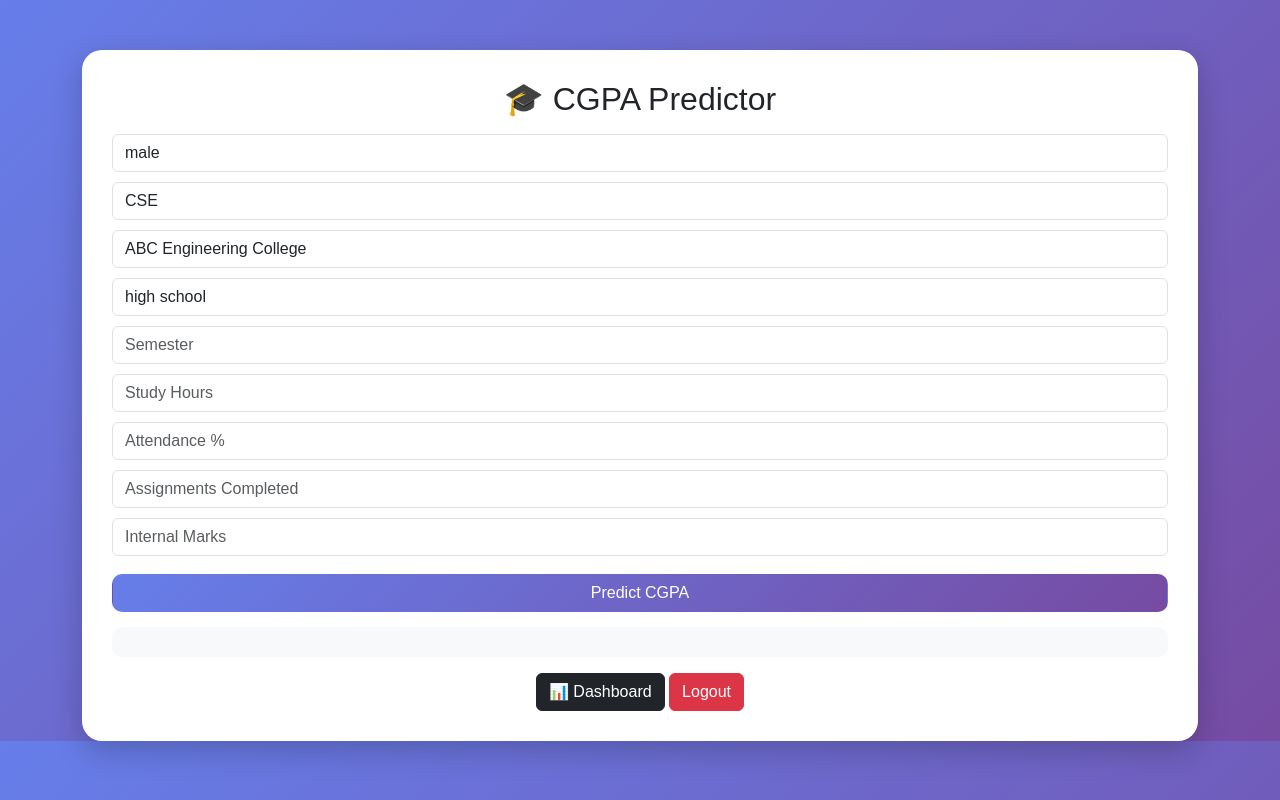
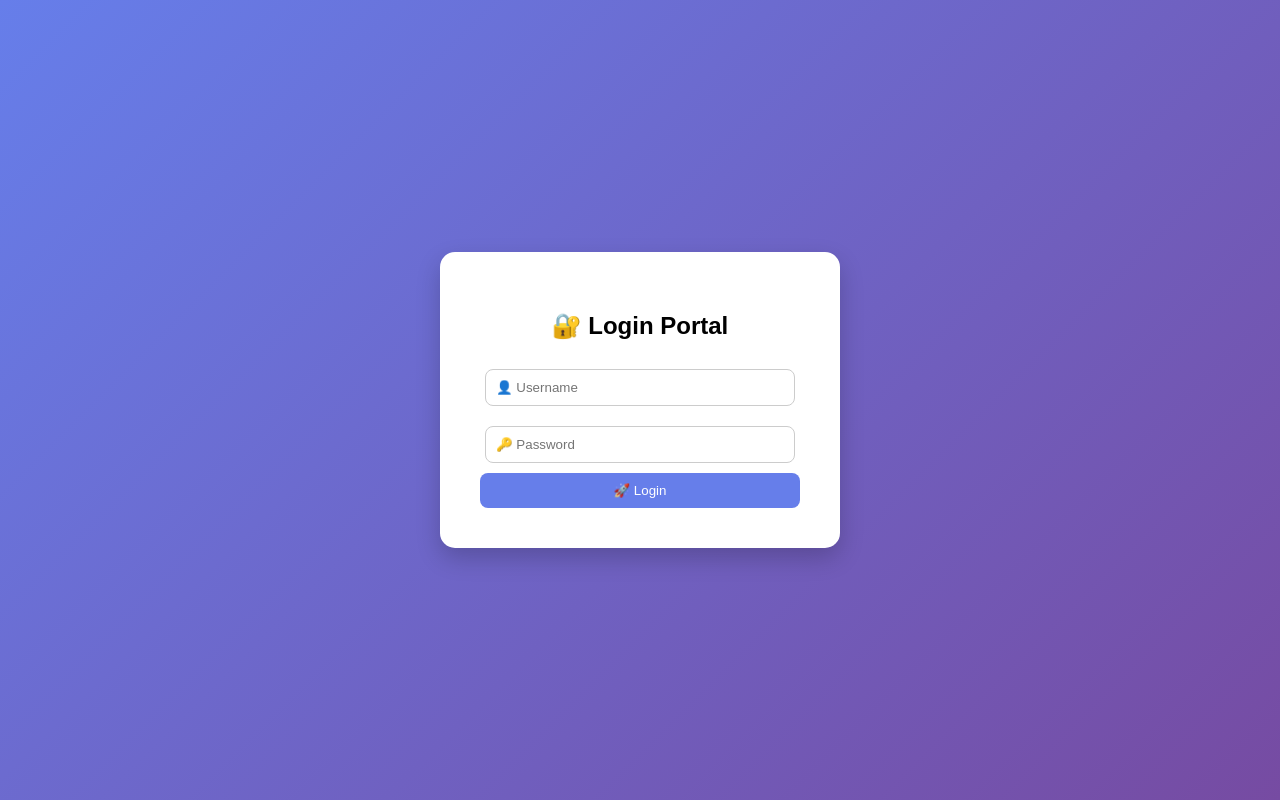
Before and after one commit to syedanshu/student-performance-prediction, a Flask app: page / in a window 1280 px wide. Run offline with Flask 3, Linux system fonts and the light colour scheme; the visitor is signed in with stand-in values (Sample User, id 1); parts of the project's set-up code (start-up, migrations or seed data) failed here and were passed over.

Commit message:
final stable dashboard

```diff
--- a/app.py
+++ b/app.py
@@ -1,126 +1,147 @@
-from flask import Flask, render_template, request, redirect, session, jsonify
+from flask import Flask, render_template, request, redirect, session
 import pandas as pd
 import plotly.express as px
+import joblib
+import numpy as np
 
 app = Flask(__name__)
 app.secret_key = "secret123"
 
-DATA_PATH = "student_performance_prediction.xlsx"
+# Load model + encoders
+model = joblib.load("cgpa_model.pkl")
+encoders = joblib.load("encoders.pkl")
 
-# ---------- CLEAN DATA ----------
-def clean_data(df):
-    # normalize columns
-    df.columns = (
-        df.columns.str.strip()
-        .str.lower()
-        .str.replace(" ", "_")
-    )
+FILE = "student_performance_prediction.xlsx"
 
-    # flexible mapping
-    col_map = {
-        "average score": "average_score",
-        "study hours": "study_hours_per_week",
-        "attendance": "attendance_percentage"
-    }
-    df = df.rename(columns=col_map)
 
-    # ensure required columns exist
-    # fallback: pick first numeric column if average_score missing
-    if "average_score" not in df.columns:
-        num_cols = df.select_dtypes(include="number").columns
-        if len(num_cols) > 0:
-            df["average_score"] = df[num_cols[0]]
-
-    if "branch" not in df.columns:
-        df["branch"] = "UNKNOWN"
-
+# ---------- LOAD DATA ----------
+def load_data():
+    df = pd.read_excel(FILE)
+    df.columns = df.columns.str.strip().str.lower().str.replace(" ", "_")
     df["branch"] = df["branch"].astype(str).str.strip().str.upper()
-
     return df
 
 
+# ---------- SAFE ENCODER ----------
+def safe_encode(encoder, value):
+    value = value.strip()
+    classes = list(encoder.classes_)
+
+    # Try exact match
+    if value in classes:
+        return encoder.transform([value])[0]
+
+    # Try lowercase match
+    for c in classes:
+        if c.lower() == value.lower():
+            return encoder.transform([c])[0]
+
+    # fallback (first value)
+    return encoder.transform([classes[0]])[0]
+
+
 # ---------- LOGIN ----------
-@app.route('/login', methods=['GET','POST'])
+@app.route('/', methods=['GET', 'POST'])
 def login():
     if request.method == 'POST':
         if request.form['username'] == "admin" and request.form['password'] == "1234":
             session['user'] = "admin"
-            return redirect('/')
+            return redirect('/cgpa')
         return "Invalid Login"
     return render_template("login.html")
 
 
+# ---------- LOGOUT ----------
 @app.route('/logout')
 def logout():
     session.pop('user', None)
-    return redirect('/login')
+    return redirect('/')
 
 
-# ---------- HOME ----------
-@app.route('/')
-def home():
+# ---------- CGPA PAGE ----------
+@app.route('/cgpa')
+def cgpa():
     if 'user' not in session:
-        return redirect('/login')
+        return redirect('/')
     return render_template("index.html")
+
+
+# ---------- PREDICT (ML MODEL) ----------
+@app.route('/predict', methods=['POST'])
+def predict():
+    if 'user' not in session:
+        return redirect('/')
+
+    try:
+        # SAFE encoding
+        branch = safe_encode(encoders["branch"], request.form['branch'])
+        gender = safe_encode(encoders["gender"], request.form['gender'])
+        education = safe_encode(encoders["parental_education"], request.form['education'])
+
+        semester = float(request.form['semester'])
+        study = float(request.form['study'])
+        attendance = float(request.form['attendance'])
+        assignments = float(request.form['assignments'])
+        internal = float(request.form['internal'])
+
+        # Feature order MUST match training
+        features = np.array([[
+            0,  # college (dummy)
+            branch,
+            semester,
+            gender,
+            education,
+            study,
+            attendance,
+            assignments,
+            internal
+        ]])
+
+        prediction = round(model.predict(features)[0], 2)
+
+        return render_template("index.html",
+                               prediction_text=f"🎯 Predicted CGPA: {prediction}")
+
+    except Exception as e:
+        return f"Error: {str(e)}"
 
 
 # ---------- DASHBOARD ----------
 @app.route('/dashboard')
 def dashboard():
-    df = pd.read_excel(DATA_PATH)
-    df = clean_data(df)
+    if 'user' not in session:
+        return redirect('/')
+
+    df = load_data()
+
+    branch = request.args.get("branch")
+    if branch and branch != "All":
+        df = df[df["branch"] == branch]
+
+    # KPIs
+    avg_score = round(df["average_score"].mean(), 2)
+    max_score = round(df["average_score"].max(), 2)
+    total_students = len(df)
+    top_branch = df.groupby("branch")["average_score"].mean().idxmax()
 
     fig1 = px.box(df, y="average_score", color="branch")
-    fig2 = px.scatter(df, x=df.columns[0], y="average_score", color="branch")
-    fig3 = px.pie(df, names="branch")
+    fig2 = px.scatter(df, x="study_hours_per_week", y="average_score", color="branch")
 
-    # safe semester fallback
-    if "semester" in df.columns:
-        sem = df.groupby("semester")["average_score"].mean().reset_index()
-        fig4 = px.line(sem, x="semester", y="average_score", markers=True)
-    else:
-        fig4 = px.line(df.head(10), y="average_score")
+
+    sem = df.groupby("semester")["average_score"].mean().reset_index()
+    fig3 = px.line(sem, x="semester", y="average_score", markers=True)
 
     return render_template("dashboard.html",
-        g1=fig1.to_json(),
-        g2=fig2.to_json(),
-        g3=fig3.to_json(),
-        g4=fig4.to_json()
+        g1=fig1.to_html(full_html=False),
+        g2=fig2.to_html(full_html=False),
+        g3=fig3.to_html(full_html=False),
+
+        avg_score=avg_score,
+        max_score=max_score,
+        total_students=total_students,
+        top_branch=top_branch,
+        selected_branch=branch if branch else "All"
     )
-
-
-# ---------- FILTER API ----------
-@app.route('/get-data')
-def get_data():
-    df = pd.read_excel(DATA_PATH)
-    df = clean_data(df)
-
-    branch = request.args.get("branch")
-
-    if branch and branch != "All":
-        branch = branch.strip().upper()
-        df = df[df["branch"] == branch]
-
-    if df.empty:
-        return jsonify({"empty": True})
-
-    fig1 = px.box(df, y="average_score", color="branch")
-    fig2 = px.scatter(df, x=df.columns[0], y="average_score", color="branch")
-    fig3 = px.pie(df, names="branch")
-
-    if "semester" in df.columns:
-        sem = df.groupby("semester")["average_score"].mean().reset_index()
-        fig4 = px.line(sem, x="semester", y="average_score", markers=True)
-    else:
-        fig4 = px.line(df.head(10), y="average_score")
-
-    return jsonify({
-        "empty": False,
-        "g1": fig1.to_json(),
-        "g2": fig2.to_json(),
-        "g3": fig3.to_json(),
-        "g4": fig4.to_json()
-    })
 
 
 if __name__ == "__main__":
--- a/templates/index.html
+++ b/templates/index.html
@@ -1,47 +1,58 @@
 <!DOCTYPE html>
-<html lang="en">
+<html>
 <head>
-    <title>CGPA Predictor</title>
-    <meta name="viewport" content="width=device-width, initial-scale=1">
-
-    <link href="https://cdn.jsdelivr.net/npm/bootstrap@5.3.0/dist/css/bootstrap.min.css" rel="stylesheet">
+<title>CGPA Prediction</title>
 
 <style>
 body {
+    margin: 0;
     background: linear-gradient(135deg, #667eea, #764ba2);
-            font-family: 'Poppins', sans-serif;
+    font-family: Arial;
 }
 
-        .card-box {
+.container {
+    width: 400px;
+    margin: 40px auto;
     background: white;
-            border-radius: 20px;
     padding: 30px;
-            margin-top: 50px;
-            box-shadow: 0 10px 30px rgba(0,0,0,0.2);
+    border-radius: 15px;
+    box-shadow: 0 10px 25px rgba(0,0,0,0.2);
 }
 
-        .btn-custom {
-            background: linear-gradient(135deg, #667eea, #764ba2);
-            color: white;
-            border-radius: 10px;
-        }
-
-        .btn-custom:hover {
-            transform: scale(1.05);
-        }
-
-        .result-box {
-            background: #f8f9fa;
-            padding: 15px;
-            border-radius: 10px;
-            margin-top: 15px;
+h2 {
     text-align: center;
-            font-weight: bold;
-            font-size: 18px;
 }
 
 input, select {
-            margin-bottom: 10px;
+    width: 100%;
+    padding: 12px;
+    margin: 10px 0;
+    border-radius: 8px;
+    border: 1px solid #ccc;
+    font-size: 14px;
+}
+
+button {
+    width: 100%;
+    padding: 12px;
+    background: #667eea;
+    color: white;
+    border: none;
+    border-radius: 8px;
+    margin-top: 12px;
+    cursor: pointer;
+    font-size: 15px;
+}
+
+button:hover {
+    background: #5a67d8;
+}
+
+.result {
+    text-align: center;
+    margin-top: 15px;
+    font-size: 18px;
+    color: green;
 }
 </style>
 </head>
@@ -49,57 +60,52 @@
 <body>
 
 <div class="container">
-<div class="card-box">
 
-<h2 class="text-center mb-3">🎓 CGPA Predictor</h2>
+<h2>🎓 Student CGPA Predictor 📊</h2>
 
-<form action="/predict" method="post">
+<form action="/predict" method="POST">
 
-<select name="gender" class="form-control">
-<option>male</option>
-<option>female</option>
+<select name="branch">
+<option value="cse">🏫 CSE</option>
+<option value="ise">🏫 ISE</option>
+<option value="ece">🏫 ECE</option>
+<option value="mech">🏫 MECH</option>
 </select>
 
-<select name="branch" class="form-control">
-<option>CSE</option>
-<option>ISE</option>
-<option>ECE</option>
-<option>MECH</option>
+<select name="gender">
+<option value="male">👨 Male</option>
+<option value="female">👩 Female</option>
 </select>
 
-<select name="college" class="form-control">
-<option>ABC Engineering College</option>
-<option>XYZ Institute of Technology</option>
-<option>Global Tech University</option>
+<select name="education">
+<option value="high school">📘 High School</option>
+<option value="bachelor">🎓 Bachelor</option>
+<option value="master">🎓 Master</option>
 </select>
 
-<select name="education" class="form-control">
-<option>high school</option>
-<option>diploma</option>
-<option>bachelor</option>
-<option>master</option>
-</select>
+<input type="number" name="semester" placeholder="📅 Semester" required>
 
-<input name="semester" placeholder="Semester" class="form-control">
-<input name="study" placeholder="Study Hours" class="form-control">
-<input name="attendance" placeholder="Attendance %" class="form-control">
-<input name="assignments" placeholder="Assignments Completed" class="form-control">
-<input name="internal" placeholder="Internal Marks" class="form-control">
+<input type="number" name="study" placeholder="📚 Study Hours" required>
 
-<button class="btn btn-custom w-100 mt-2">Predict CGPA</button>
+<input type="number" name="attendance" placeholder="📝 Attendance %" required>
+
+<input type="number" name="assignments" placeholder="📂 Assignments Completed" required>
+
+<input type="number" name="internal" placeholder="📊 Internal Marks" required>
+
+<button type="submit">✨ Predict CGPA</button>
 
 </form>
 
-<div class="result-box">
+<div class="result">
 {{ prediction_text }}
 </div>
 
-<div class="text-center mt-3">
-<a href="/dashboard" class="btn btn-dark">📊 Dashboard</a>
-<a href="/logout" class="btn btn-danger">Logout</a>
-</div>
+<br>
 
-</div>
+<a href="/dashboard"><button>📊 Dashboard</button></a>
+<a href="/logout"><button style="background:red;">🚪 Logout</button></a>
+
 </div>
 
 </body>
--- a/templates/login.html
+++ b/templates/login.html
@@ -1,96 +1,62 @@
 <!DOCTYPE html>
-<html lang="en">
+<html>
 <head>
-    <title>Login - Student Predictor</title>
-    <meta name="viewport" content="width=device-width, initial-scale=1">
-
-    <!-- Bootstrap -->
-    <link href="https://cdn.jsdelivr.net/npm/bootstrap@5.3.0/dist/css/bootstrap.min.css" rel="stylesheet">
-
-    <!-- Google Font -->
-    <link href="https://fonts.googleapis.com/css2?family=Poppins:wght@300;500;700&display=swap" rel="stylesheet">
+<title>Login</title>
 
 <style>
 body {
-            font-family: 'Poppins', sans-serif;
+    margin: 0;
+    height: 100vh;
     background: linear-gradient(135deg, #667eea, #764ba2);
-            height: 100vh;
     display: flex;
+    justify-content: center;
     align-items: center;
-            justify-content: center;
+    font-family: Arial;
 }
 
-        .login-card {
+.box {
     background: white;
     padding: 40px;
-            border-radius: 20px;
-            width: 350px;
-            box-shadow: 0 10px 30px rgba(0,0,0,0.2);
-            animation: fadeIn 1s ease-in-out;
+    border-radius: 15px;
+    width: 320px;
+    text-align: center;
+    box-shadow: 0 10px 25px rgba(0,0,0,0.2);
 }
 
-        .login-card h2 {
-            text-align: center;
-            margin-bottom: 20px;
-            font-weight: 600;
+input {
+    width: 90%;
+    padding: 10px;
+    margin: 10px 0;
+    border-radius: 8px;
+    border: 1px solid #ccc;
 }
 
-        .form-control {
-            border-radius: 10px;
+button {
+    width: 100%;
+    padding: 10px;
+    background: #667eea;
+    color: white;
+    border: none;
+    border-radius: 8px;
+    cursor: pointer;
 }
 
-        .btn-custom {
-            background: linear-gradient(135deg, #667eea, #764ba2);
-            color: white;
-            border-radius: 10px;
-            transition: 0.3s;
-        }
-
-        .btn-custom:hover {
-            transform: scale(1.05);
-            background: linear-gradient(135deg, #5a6fd6, #6a3ea0);
-        }
-
-        @keyframes fadeIn {
-            from {opacity: 0; transform: translateY(20px);}
-            to {opacity: 1; transform: translateY(0);}
-        }
-
-        .logo {
-            text-align: center;
-            font-size: 40px;
-            margin-bottom: 10px;
-        }
-
-        .subtitle {
-            text-align: center;
-            font-size: 14px;
-            color: gray;
-            margin-bottom: 20px;
+button:hover {
+    background: #5a67d8;
 }
 </style>
 </head>
 
 <body>
 
-<div class="login-card">
-
-    <div class="logo">🎓</div>
-    <h2>Student Predictor</h2>
-    <div class="subtitle">Login to continue</div>
+<div class="box">
+<h2>🔐 Login Portal</h2>
 
 <form method="POST">
+<input type="text" name="username" placeholder="👤 Username" required>
+<input type="password" name="password" placeholder="🔑 Password" required>
 
-        <div class="mb-3">
-            <input type="text" name="username" class="form-control" placeholder="👤 Username" required>
-        </div>
-
-        <div class="mb-3">
-            <input type="password" name="password" class="form-control" placeholder="🔒 Password" required>
-        </div>
-
-        <button class="btn btn-custom w-100">Login</button>
-
+<button type="submit">🚀 Login</button>
 </form>
 
 </div>
--- /dev/null
+++ b/test.py
@@ -0,0 +1,3 @@
+import pandas as pd
+df = pd.read_excel("student_performance_prediction.xlsx")
+print(df.columns)
```
Also changed, not shown: templates/dashboard.html (+25 -40 lines). Lines whose indentation alone changed are shown as unchanged.
